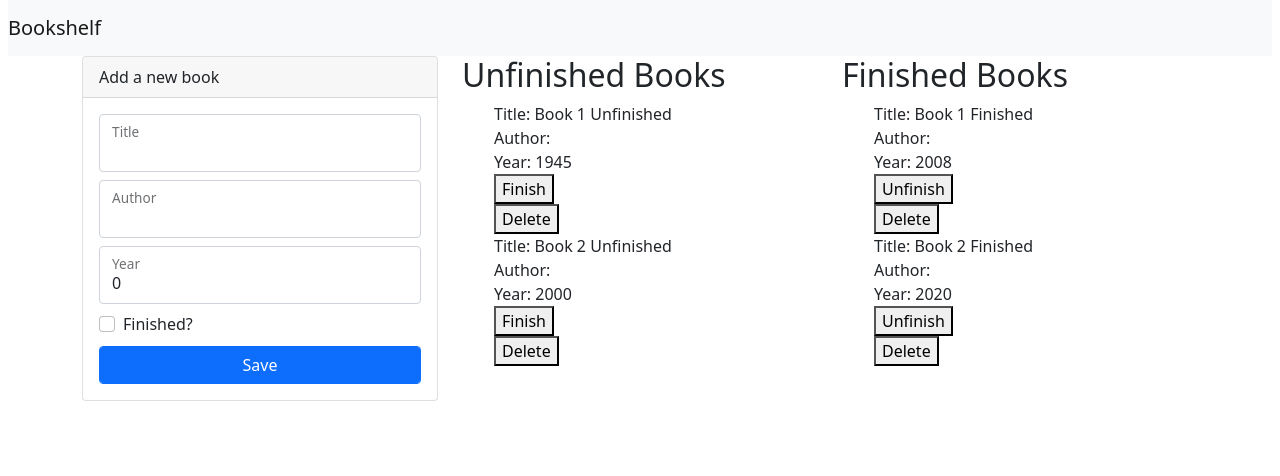
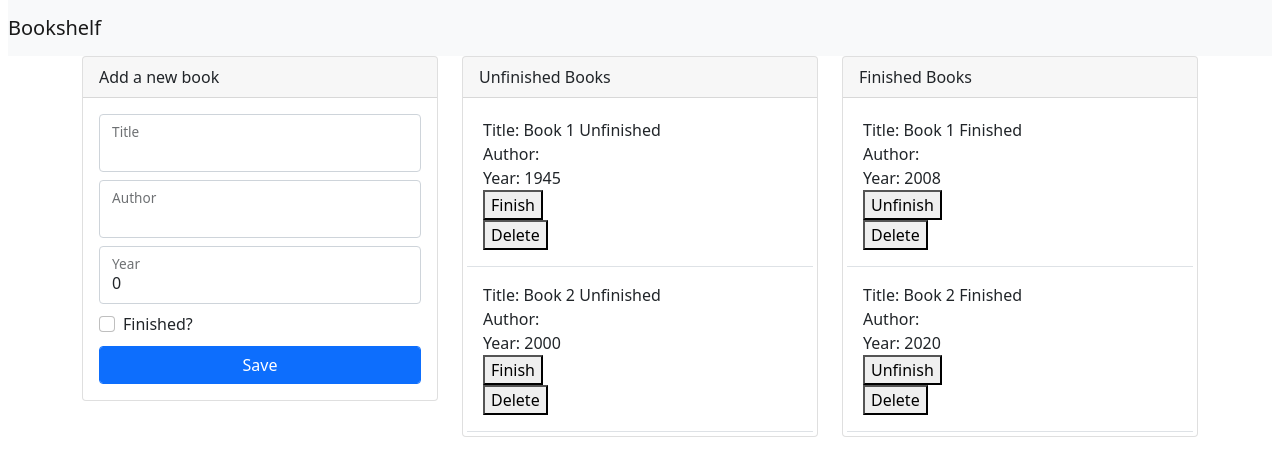
Before and after one commit to stevelukis/Bookshelf, a React (Create React App) app: page / in a window 1280 px wide. Shown: the top 476 px of the page. Built offline with nearby package versions, Linux system fonts and the light colour scheme.

Commit message:
Changed Bookshelf into a card.

```diff
--- a/src/bookshelf/components.js
+++ b/src/bookshelf/components.js
@@ -8,18 +8,28 @@ export function Bookshelf(props) {
   bookList = bookList ? bookList : [];
 
   return (
-    <div>
-      <h2>{bookshelfName}</h2>
-      <ul>
+    <div className="card">
+      <div className="card-header">
+        {bookshelfName}
+      </div>
+      <div className="card-body p-1">
+        <table className="table p-0 m-0">
+          <tbody>
           {bookList.map(book => {
             return (
+              <tr>
+                <td className="p-3">
                   <Book book={book}
                         handleToggleBook={props.handleToggleBook}
                         handleDeleteBook={props.handleDeleteBook}
                   />
+                </td>
+              </tr>
             )
           })}
-      </ul>
+          </tbody>
+        </table>
+      </div>
     </div>
   )
 }
```
Lines whose indentation alone changed are shown as unchanged.
